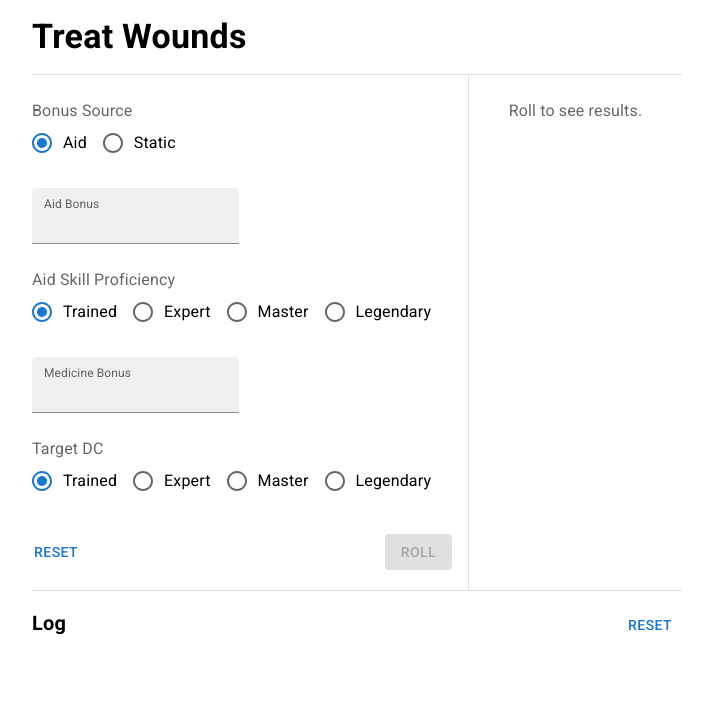
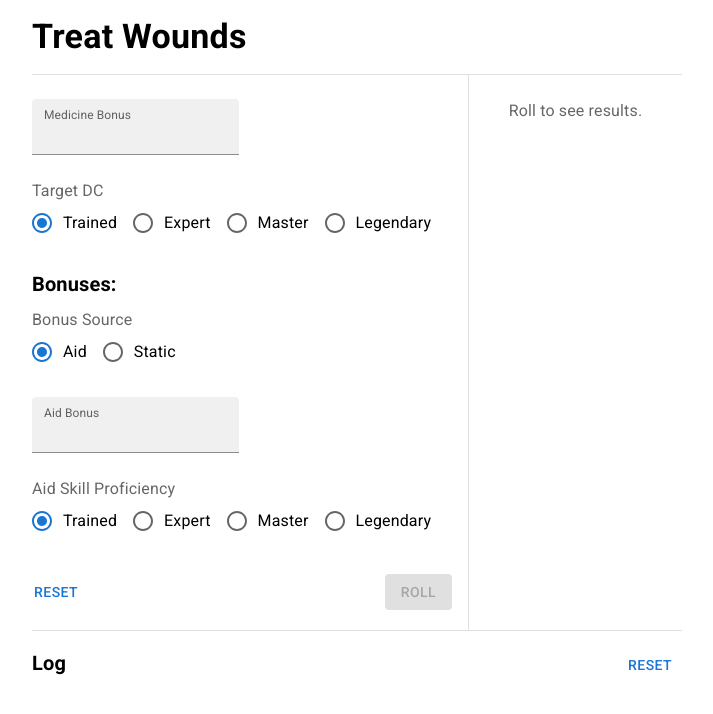
Before and after one commit to matthewoden/treat-wounds, a React (Vite) app: page / in a window 1280 px wide. Shown: the top 714 px of the page, without its empty margins (283-996 px from the left). Built offline with nearby package versions, Linux system fonts and the light colour scheme.

Commit message:
player options first

```diff
--- a/src/components/Form.tsx
+++ b/src/components/Form.tsx
@@ -5,6 +5,7 @@ import { useState } from "react"
 import { abilityCheck, AbilityCheckOutcome, aidConfig, Proficiency, treatWoundsConfig } from "../diceroller/checks"
 import ProficiencyRadio from "./ProficiencyRadio"
 import RadioGroup from "./RadioGroup"
+import Typography from "@mui/material/Typography"
 
 type FormProps = {
   onSubmit: (outcome: AbilityCheckOutcome) => void
@@ -50,6 +51,17 @@ const Form = (props: FormProps) => {
       paddingRight={2}
       paddingBottom={2.5}
     >
+      <TextField
+        InputLabelProps={{ shrink: true }}
+        InputProps={{ inputProps: { min: 0 } }}
+        onChange={(event) => setBonusToMed(event.target.value)}
+        value={bonusToMed}
+        variant="filled"
+        type="number"
+        label="Medicine Bonus"
+      />
+      <ProficiencyRadio id="target-dc" onChange={setMedProf} value={medProf} label={"Target DC"}/>
+      <Typography variant="h6" fontWeight={700} marginBottom={-2}>Bonuses:</Typography>
       <RadioGroup
         id="source"
         options={bonusSourceOptions}
@@ -68,16 +80,6 @@ const Form = (props: FormProps) => {
       { bonusSource === 'aid' &&
         <ProficiencyRadio id="aid-prof" onChange={setAidProf} value={aidProf} label={"Aid Skill Proficiency"}/>
       }
-      <TextField
-        InputLabelProps={{ shrink: true }}
-        InputProps={{ inputProps: { min: 0 } }}
-        onChange={(event) => setBonusToMed(event.target.value)}
-        value={bonusToMed}
-        variant="filled"
-        type="number"
-        label="Medicine Bonus"
-      />
-      <ProficiencyRadio id="target-dc" onChange={setMedProf} value={medProf} label={"Target DC"}/>
       <Box
         display="flex"
         justifyContent="space-between"
--- a/src/components/Health.tsx
+++ b/src/components/Health.tsx
@@ -1,8 +1,7 @@
 import Box from "@mui/material/Box";
 import { AbilityCheckOutcome } from "../diceroller/checks";
 import Typography from "@mui/material/Typography";
-import { Divider } from "@mui/material";
-
+import Divider from "@mui/material/Divider";
 
 const Attribute = ({label, value}: {label: string, value: string | number}) => {
   return (
```
